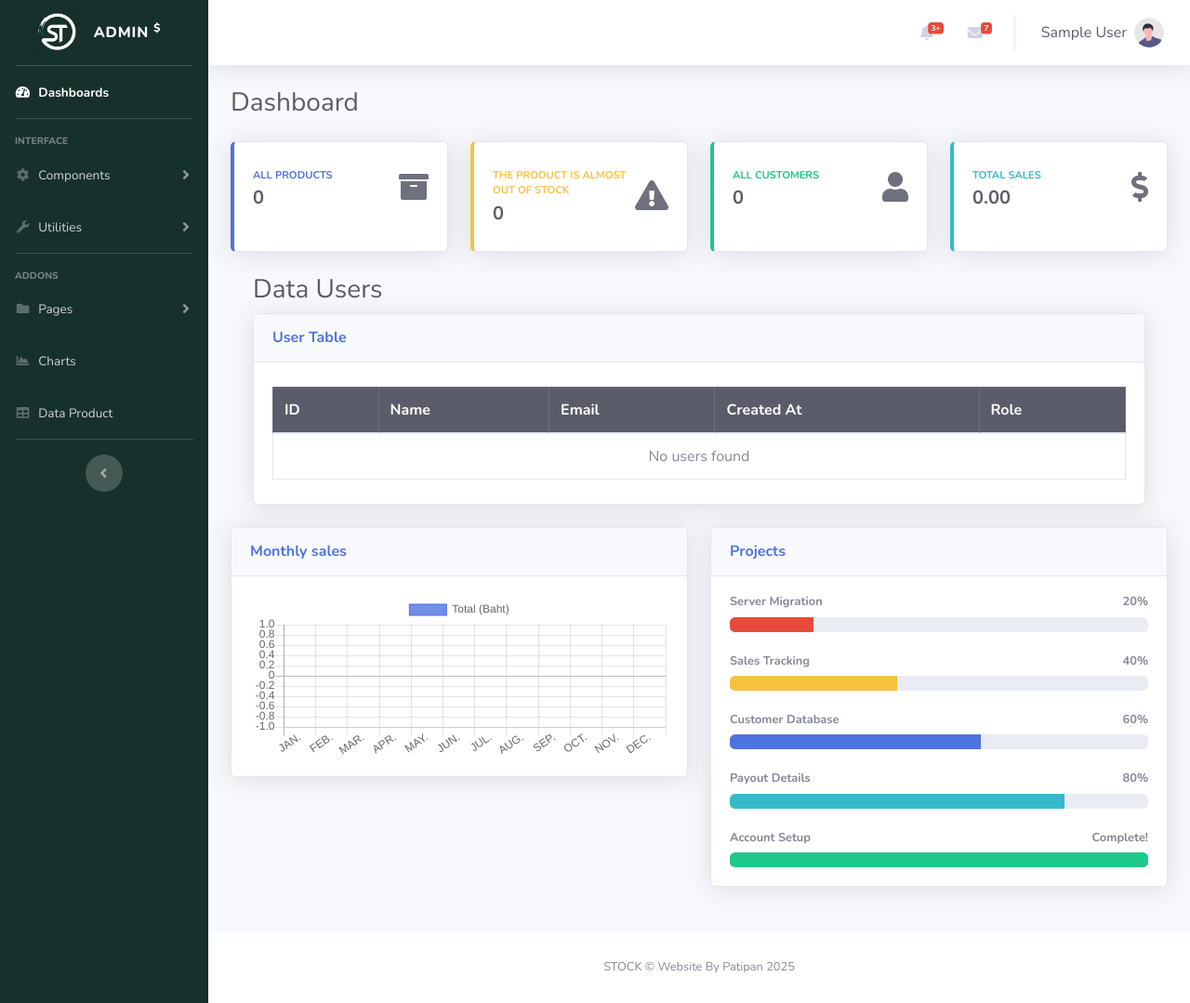
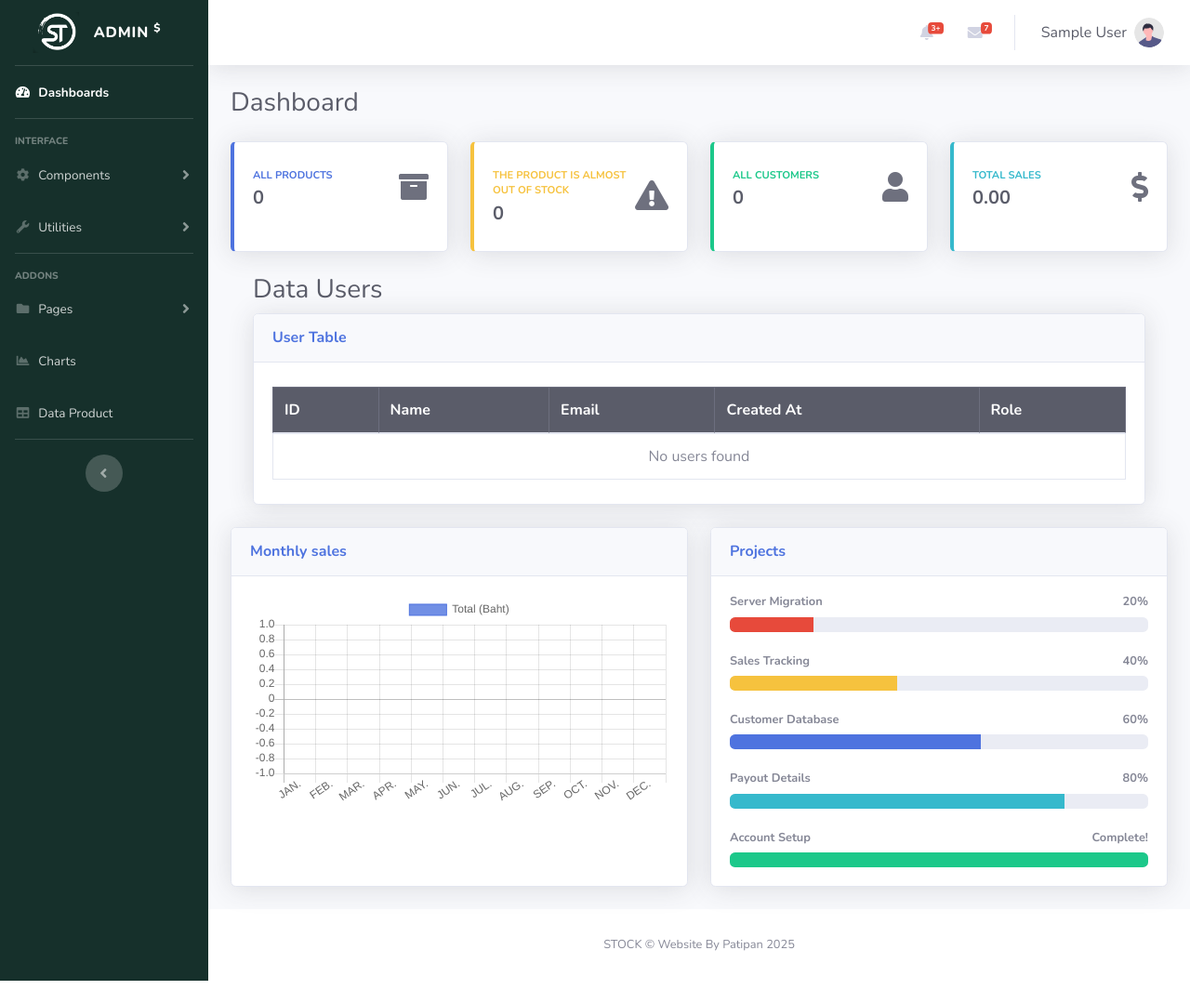
Before and after one commit to KING999za/Project--WebStockAdmin, a PHP site: page /admin_page.php in a window 1280 px wide. Shown: the whole page at 93% size. After the commit the page ends 1055 px from the top, so only its background shows below. Run offline with PHP 8.4, Linux system fonts and the light colour scheme; the visitor is signed in with stand-in values (Sample User, id 1); data that the repository does not hold is empty; some libraries are stand-ins or nearby versions.

Commit message:
Edit Monthly sales and right box

```diff
--- a/admin_page.php
+++ b/admin_page.php
@@ -728,20 +728,61 @@ $conn->close();
 
                     <!-- Content Row -->
                     <div class="row">
-
-                        <!-- Content Column -->
-                        <div class="col-lg-6 mb-4">
-
-                            <!-- Project Card Example -->
-                            <div class="card shadow mb-4">
+    <!-- Monthly Sales Chart -->
+    <div class="col-12 col-lg-6 mb-4 d-flex">
+        <div class="card shadow w-100 d-flex flex-column">
             <div class="card-header py-3">
                 <h6 class="m-0 font-weight-bold text-primary">Monthly sales</h6>
             </div>
-    <div class="card-body">
-    <canvas id="salesChart" width="100%" height="39"></canvas>
+            <div class="card-body flex-grow-1">
+                <canvas id="salesChart"></canvas>
+            </div>
         </div>
     </div>
 
+    <!-- Projects Progress -->
+    <div class="col-12 col-lg-6 mb-4 d-flex">
+        <div class="card shadow w-100 d-flex flex-column">
+            <div class="card-header py-3">
+                <h6 class="m-0 font-weight-bold text-primary">Projects</h6>
+            </div>
+            <div class="card-body flex-grow-1">
+                <h4 class="small font-weight-bold">Server Migration <span class="float-right">20%</span></h4>
+                <div class="progress mb-4">
+                    <div class="progress-bar bg-danger" role="progressbar" style="width: 20%" aria-valuenow="20"
+                        aria-valuemin="0" aria-valuemax="100"></div>
+                </div>
+
+                <h4 class="small font-weight-bold">Sales Tracking <span class="float-right">40%</span></h4>
+                <div class="progress mb-4">
+                    <div class="progress-bar bg-warning" role="progressbar" style="width: 40%" aria-valuenow="40"
+                        aria-valuemin="0" aria-valuemax="100"></div>
+                </div>
+
+                <h4 class="small font-weight-bold">Customer Database <span class="float-right">60%</span></h4>
+                <div class="progress mb-4">
+                    <div class="progress-bar" role="progressbar" style="width: 60%" aria-valuenow="60"
+                        aria-valuemin="0" aria-valuemax="100"></div>
+                </div>
+
+                <h4 class="small font-weight-bold">Payout Details <span class="float-right">80%</span></h4>
+                <div class="progress mb-4">
+                    <div class="progress-bar bg-info" role="progressbar" style="width: 80%" aria-valuenow="80"
+                        aria-valuemin="0" aria-valuemax="100"></div>
+                </div>
+
+                <h4 class="small font-weight-bold">Account Setup <span class="float-right">Complete!</span></h4>
+                <div class="progress">
+                    <div class="progress-bar bg-success" role="progressbar" style="width: 100%" aria-valuenow="100"
+                        aria-valuemin="0" aria-valuemax="100"></div>
+                </div>
+            </div>
+        </div>
+    </div>
+</div>
+
+
+<!-- Chart.js Script -->
 <script src="https://cdn.jsdelivr.net/npm/chart.js"></script>
 <script>
     fetch('get_sales_chart.php')
@@ -765,133 +806,13 @@ fetch('get_sales_chart.php')
                     scales: {
                         y: {
                             beginAtZero: true,
-            max: 30000  // ✅ ตั้ง max ใหม่ตรงนี้
+                            max: 30000
                         }
                     }
                 }
             });
         });
 </script>
-
-
-
-
-                            <!-- Color System -->
-                            <!-- <div class="row">
-                                <div class="col-lg-6 mb-4">
-                                    <div class="card bg-primary text-white shadow">
-                                        <div class="card-body">
-                                            Primary
-                                            <div class="text-white-50 small">#4e73df</div>
-                                        </div>
-                                    </div>
-                                </div>
-                                <div class="col-lg-6 mb-4">
-                                    <div class="card bg-success text-white shadow">
-                                        <div class="card-body">
-                                            Success
-                                            <div class="text-white-50 small">#1cc88a</div>
-                                        </div>
-                                    </div>
-                                </div>
-                                <div class="col-lg-6 mb-4">
-                                    <div class="card bg-info text-white shadow">
-                                        <div class="card-body">
-                                            Info
-                                            <div class="text-white-50 small">#36b9cc</div>
-                                        </div>
-                                    </div>
-                                </div>
-                                <div class="col-lg-6 mb-4">
-                                    <div class="card bg-warning text-white shadow">
-                                        <div class="card-body">
-                                            Warning
-                                            <div class="text-white-50 small">#f6c23e</div>
-                                        </div>
-                                    </div>
-                                </div>
-                                <div class="col-lg-6 mb-4">
-                                    <div class="card bg-danger text-white shadow">
-                                        <div class="card-body">
-                                            Danger
-                                            <div class="text-white-50 small">#e74a3b</div>
-                                        </div>
-                                    </div>
-                                </div>
-                                <div class="col-lg-6 mb-4">
-                                    <div class="card bg-secondary text-white shadow">
-                                        <div class="card-body">
-                                            Secondary
-                                            <div class="text-white-50 small">#858796</div>
-                                        </div>
-                                    </div>
-                                </div>
-                                <div class="col-lg-6 mb-4">
-                                    <div class="card bg-light text-black shadow">
-                                        <div class="card-body">
-                                            Light
-                                            <div class="text-black-50 small">#f8f9fc</div>
-                                        </div>
-                                    </div>
-                                </div>
-                                <div class="col-lg-6 mb-4">
-                                    <div class="card bg-dark text-white shadow">
-                                        <div class="card-body">
-                                            Dark
-                                            <div class="text-white-50 small">#5a5c69</div>
-                                        </div>
-                                    </div>
-                                </div>
-                            </div> -->
-
-                        </div>
-
-                        <div class="col-lg-6 mb-4">
-                            <div class="card shadow mb-4">
-                                <div class="card-header py-3">
-                                    <h6 class="m-0 font-weight-bold text-primary">Projects</h6>
-                                </div>
-                                <disv class="card-body">
-                                    <h4 class="small font-weight-bold">Server Migration <span class="float-right">20%</span></h4>
-                                    <div class="progress mb-4">
-                                        <div class="progress-bar bg-danger" role="progressbar" style="width: 20%" aria-valuenow="20" aria-valuemin="0" aria-valuemax="100"></div>
-                                    </div>
-                                    <h4 class="small font-weight-bold">Sales Tracking <span class="float-right">40%</span></h4>
-                                    <div class="progress mb-4">
-                                        <div class="progress-bar bg-warning" role="progressbar" style="width: 40%" aria-valuenow="40" aria-valuemin="0" aria-valuemax="100"></div>
-                                    </div>
-                                    <h4 class="small font-weight-bold">Customer Database <span class="float-right">60%</span></h4>
-                                    <div class="progress mb-4">
-                                        <div class="progress-bar" role="progressbar" style="width: 60%" aria-valuenow="60" aria-valuemin="0" aria-valuemax="100"></div>
-                                    </div>
-                                    <h4 class="small font-weight-bold">Payout Details <span class="float-right">80%</span></h4>
-                                    <div class="progress mb-4">
-                                        <div class="progress-bar bg-info" role="progressbar" style="width: 80%" aria-valuenow="80" aria-valuemin="0" aria-valuemax="100"></div>
-                                    </div>
-                                    <h4 class="small font-weight-bold">Account Setup <span class="float-right">Complete!</span></h4>
-                                    <div class="progress">
-                                        <div class="progress-bar bg-success" role="progressbar" style="width: 100%" aria-valuenow="100" aria-valuemin="0" aria-valuemax="100"></div>
-                                    </div>
-                                </disv>
-
-                            </div>
-
-                            <!-- Approach -->
-                            <!-- <div class="card shadow mb-4">
-                                <div class="card-header py-3">
-                                    <h6 class="m-0 font-weight-bold text-primary">Development Approach</h6>
-                                </div>
-                                <div class="card-body">
-                                    <p>SB Admin 2 makes extensive use of Bootstrap 4 utility classes in order to reduce
-                                        CSS bloat and poor page performance. Custom CSS classes are used to create
-                                        custom components and custom utility classes.</p>
-                                    <p class="mb-0">Before working with this theme, you should become familiar with the
-                                        Bootstrap framework, especially the utility classes.</p>
-                                </div>
-                            </div> -->
-
-                        </div>
-                    </div>
 
                 </div>
                 <!-- /.container-fluid -->
```
Lines whose indentation alone changed are shown as unchanged.
